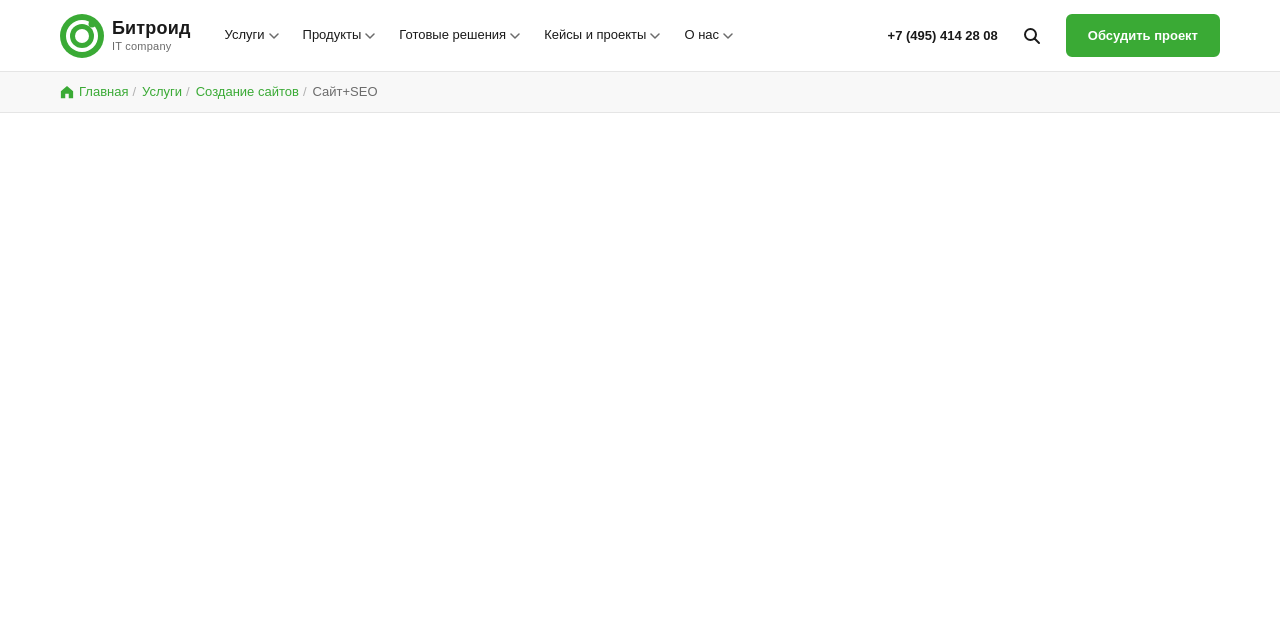
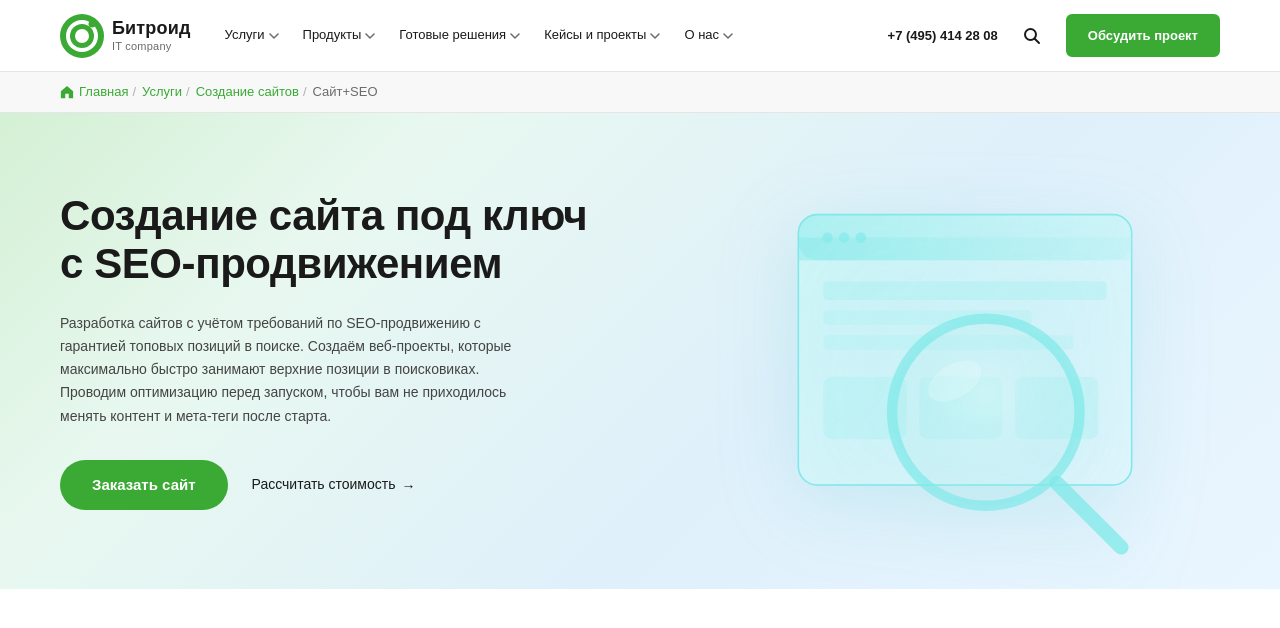
Before and after one commit to katherinek727/responsive-website-layout, a plain HTML site: page index.html in a window 1280 px wide. Drawn offline with Linux system fonts and the light colour scheme.

Commit message:
feat(banner): add hero section HTML — h1, description, CTA actions, illustration

```diff
--- a/index.html
+++ b/index.html
@@ -232,6 +232,43 @@
     </section>
     <!-- ========== /BREADCRUMB ========== -->
 
+    <!-- ========== BANNER ========== -->
+    <section class="banner" aria-label="Создание сайта под ключ с SEO-продвижением">
+      <div class="container banner__inner">
+
+        <!-- Text content -->
+        <div class="banner__content">
+          <h1 class="banner__title">
+            Создание сайта под ключ<br>
+            с SEO-продвижением
+          </h1>
+          <p class="banner__desc">
+            Разработка сайтов с учётом требований по SEO-продвижению с гарантией топовых позиций
+            в поиске. Создаём веб-проекты, которые максимально быстро занимают верхние позиции
+            в поисковиках. Проводим оптимизацию перед запуском, чтобы вам не приходилось менять
+            контент и мета-теги после старта.
+          </p>
+          <div class="banner__actions">
+            <a href="#contact" class="btn-pill">Заказать сайт</a>
+            <a href="#calculator" class="btn-text-arrow">Рассчитать стоимость</a>
+          </div>
+        </div>
+
+        <!-- Illustration -->
+        <div class="banner__image" aria-hidden="true">
+          <img
+            src="img/banner-illustration.svg"
+            alt="3D иллюстрация — создание сайта с SEO"
+            width="500"
+            height="400"
+            loading="eager"
+          >
+        </div>
+
+      </div>
+    </section>
+    <!-- ========== /BANNER ========== -->
+
   </main>
 
   <script src="js/main.js"></script>
```
